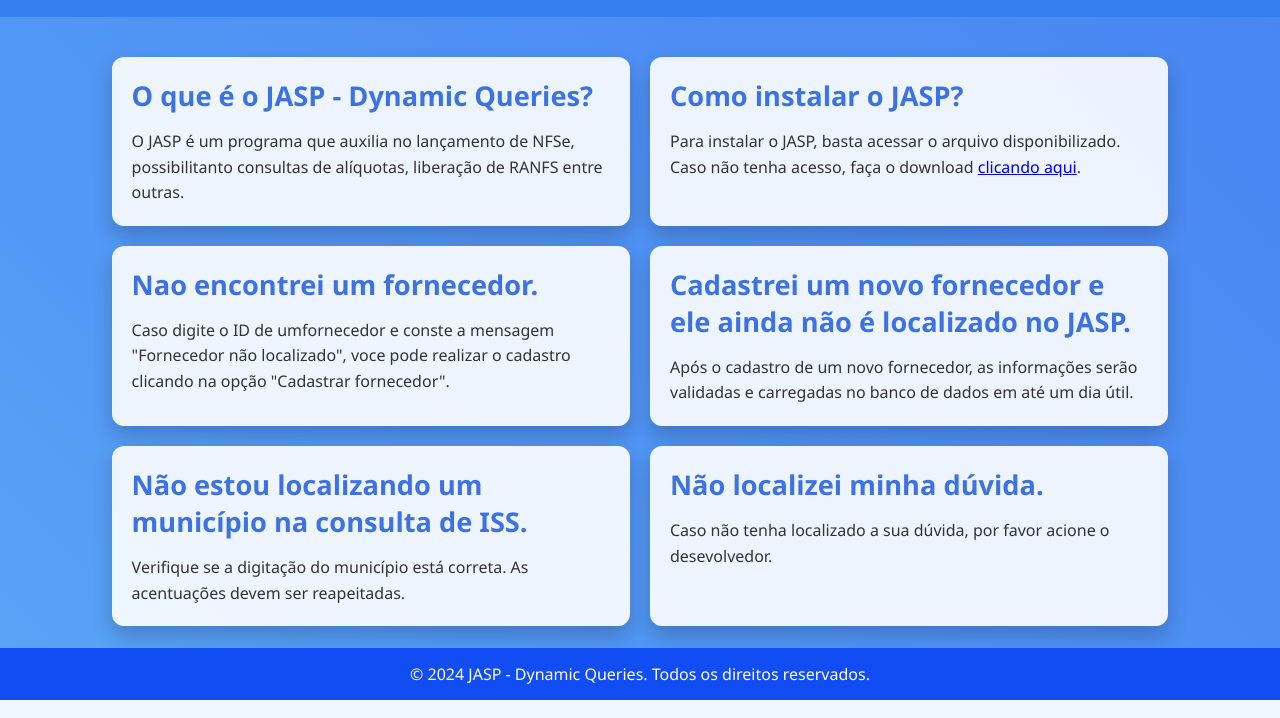
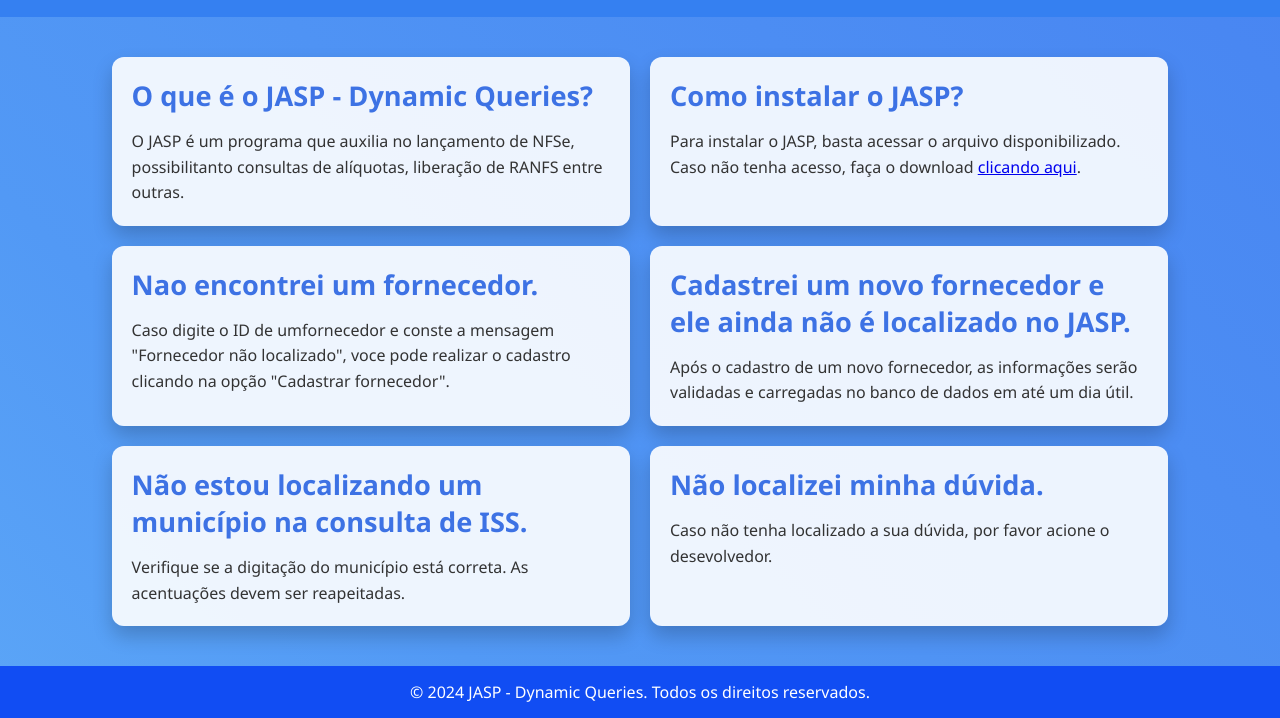
Before and after one commit to Janai-Santos/Faq-JASP, a plain HTML site: page index.html in a window 1280 px wide. Shown: the part 100-818 px from the top of the page. Drawn offline with Linux system fonts and the light colour scheme.

Commit message:
Update styles.css
Ajustando layout do site para permitir a rolagem tela

```diff
--- a/styles.css
+++ b/styles.css
@@ -5,11 +5,16 @@
     box-sizing: border-box;
 }
 
+html, body {
+    height: 100%; /* Garante que a página ocupe 100% da altura */
+}
+
 body {
     font-family: 'Segoe UI', Tahoma, Geneva, Verdana, sans-serif;
     background-color: #f0f8ff;
-    overflow: hidden;
-    position: relative;
+    overflow-x: hidden; /* Permite rolagem vertical, mas impede rolagem horizontal */
+    display: flex;
+    flex-direction: column;
 }
 
 header {
@@ -20,6 +25,13 @@
     position: relative;
     z-index: 1;
     animation: fadeInDown 1s ease-out;
+}
+
+main {
+    flex: 1; /* Faz o conteúdo ocupar o espaço restante da tela */
+    display: flex;
+    flex-direction: column;
+    justify-content: center;
 }
 
 h1 {
@@ -94,13 +106,12 @@
     background-color: #114df3;
     padding: 15px;
     color: white;
-    position: fixed;
-    bottom: 0;
-    left: 0;
     width: 100%;
     z-index: 1;
+    position: relative;
 }
 
+/* Responsividade */
 @media (min-width: 768px) {
     .faq {
         width: 45%;
```
Lines whose indentation alone changed are shown as unchanged.
